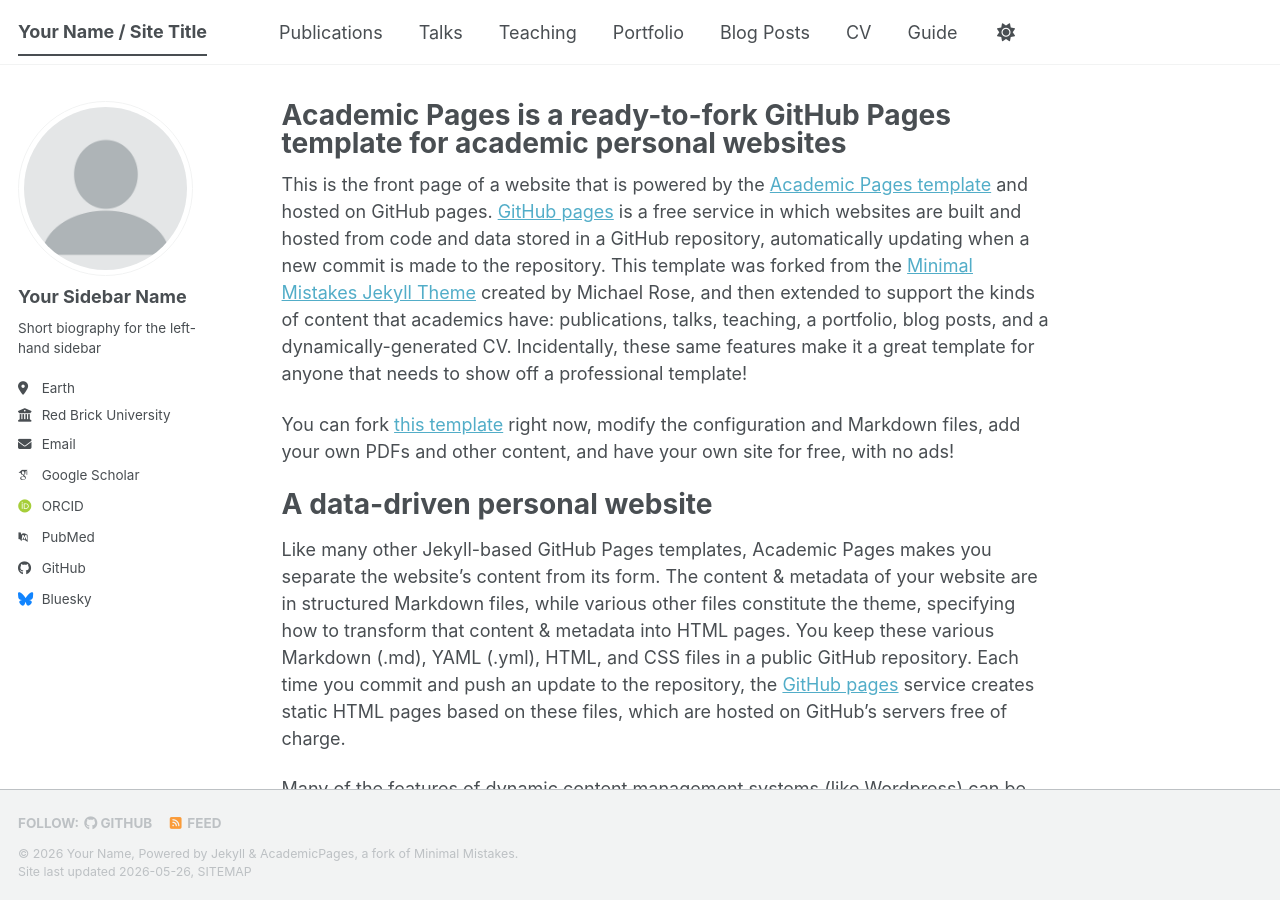
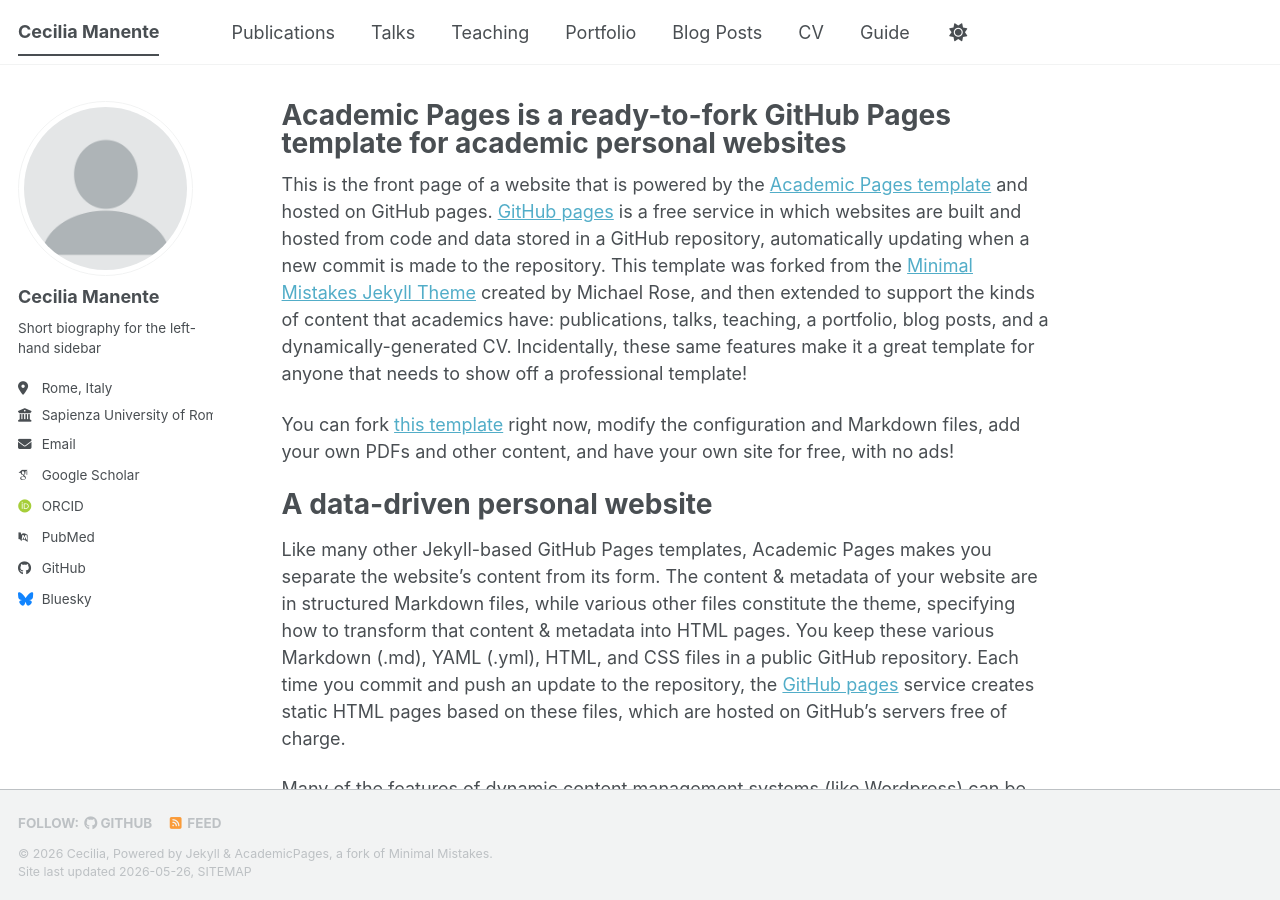
Before and after one commit to ceciliamanente/ceciliamanente.github.io, a Jekyll site: the page built from _pages/about.md, in a window 1280 px wide and 900 px high. Built offline with Jekyll 4.4.1, drawn with Linux system fonts in a browser that asks for light colours; some web fonts are replaced; a script bundle is joined from its source files by our own code; library files that are not in the unit come from our copies.

Commit message:
Update personal information in _config.yml

```diff
--- a/_config.yml
+++ b/_config.yml
@@ -9,9 +9,9 @@
 # Basic Site Settings
 locale                   : "en-US"
 site_theme               : "default" # The available themes options are "default", "air", "sunrise", "mint", "dirt" and "contrast"
-title                    : "Your Name / Site Title"
+title                    : "Cecilia Manente"
 title_separator          : "-"
-name                     : &name "Your Name"
+name                     : &name "Cecilia"
 description              : &description "Your Name's academic portfolio"   # Update this with a general description of your site, this is the default if not overridden by a page
 url                      : https://academicpages.github.io # The base hostname & protocol for your site e.g. "https://[your GitHub username].github.io",
                                                            # or if you already have some other page hosted on Github then use "https://[your GitHub username].github.io/[Your Repo Name]"
@@ -24,13 +24,13 @@ repository               : "academicpages/academicpages.github.io"
 author:
   # Biographic information
   avatar           : "profile.png"
-  name             : "Your Sidebar Name"
+  name             : "Cecilia Manente"
   pronouns         : # example: "she/her"
   bio              : "Short biography for the left-hand sidebar"
-  location         : "Earth"
-  employer         : "Red Brick University"
+  location         : "Rome, Italy"
+  employer         : "Sapienza University of Rome"
   uri              : # URL
-  email            : "none@example.org"
+  email            : "cecilia.manente@uniroma1.it"
 
   # Academic websites
   academia         : # URL
```
